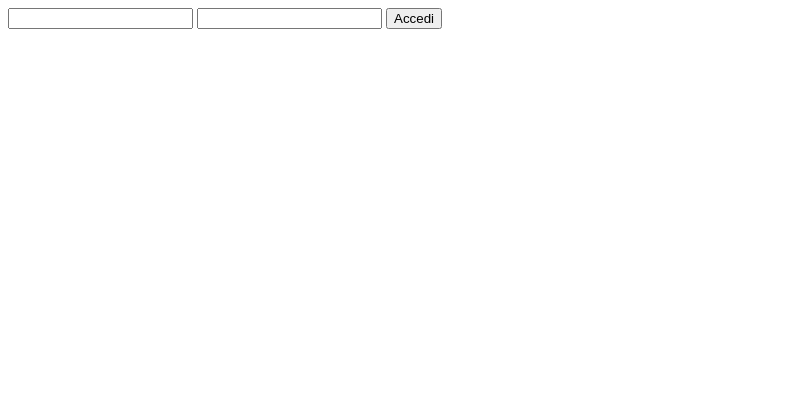
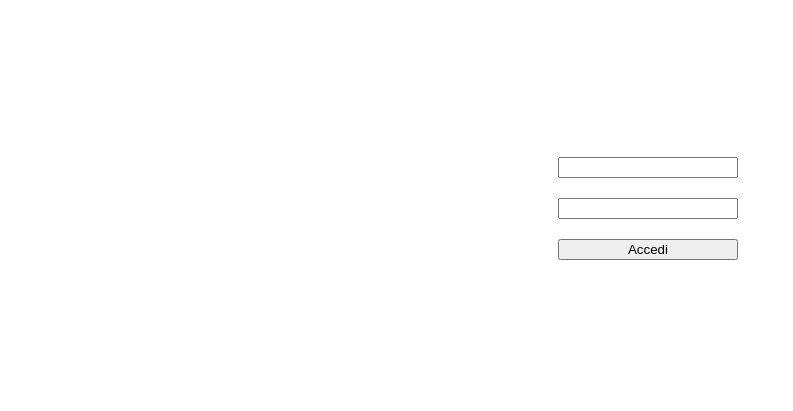
Before and after one commit to Liuk151100/Comp3JavaScript, a plain HTML site: page index.html in a window 1280 px wide. Shown: the whole page, without its empty margins (0-793 px from the left). Drawn offline with Linux system fonts and the light colour scheme.

Commit message:
Modificata interfaccia utente per login e inserito cambio pagina per fare apparire il carrello

```diff
--- a/S2P2-scaricabile.js
+++ b/S2P2-scaricabile.js
@@ -53,6 +53,7 @@ function eseguiCodice() {
   }
   for (let utente of utenti) {
     if (utente.name == utenteCheEffettuaLAcquisto.name && utente.lastName == utenteCheEffettuaLAcquisto.lastName) {
+      location.href = "index2.html"
       utenteRegistrato = true
       if (utente.isAmbassador) {
         console.log(`Ciao ${utente.name} ${utente.lastName}, sei un nostro Ambassador quindi hai diritto al 30% di sconto`)
--- a/index.html
+++ b/index.html
@@ -5,13 +5,17 @@
     <meta charset="UTF-8">
     <meta name="viewport" content="width=device-width, initial-scale=1.0">
     <title>Document</title>
+    <link rel="stylesheet" href="style.css">
     <script src="S2P2-scaricabile.js"></script>
 </head>
 
 <body>
-    <input id="Nome" name="Nome" type="text">
-    <input id="Cognome" name="Cognome" type="text">
-    <button onclick="eseguiCodice()">Accedi</button>
+    <div class="Login">
+        <input class="campoLogin" id="Nome" name="Nome" type="text">
+        <input class="campoLogin" id="Cognome" name="Cognome" type="text">
+        <button class="pulsLogin" onclick="eseguiCodice()">Accedi </button>
+        <p id="erroreUtente">Utente non registrato</p>
+    </div>
 </body>
 
 </html>
--- /dev/null
+++ b/style.css
@@ -0,0 +1,28 @@
+.Login{
+    display: flex;
+    flex-direction: column;
+    align-content: center;
+    justify-content: center;
+    width: 200px;
+    height: 400px;
+}
+
+body{
+    display: flex;
+    align-content: center;
+    justify-content: center;
+    width: 100%;
+    height: 100;
+}
+
+.campoLogin{
+    margin: 10px;
+}
+
+.pulsLogin{
+    margin: 10px;
+}
+
+#erroreUtente{
+    display: none;
+}
```
Also changed, not shown: index2.html (added, +11 -0 lines).
